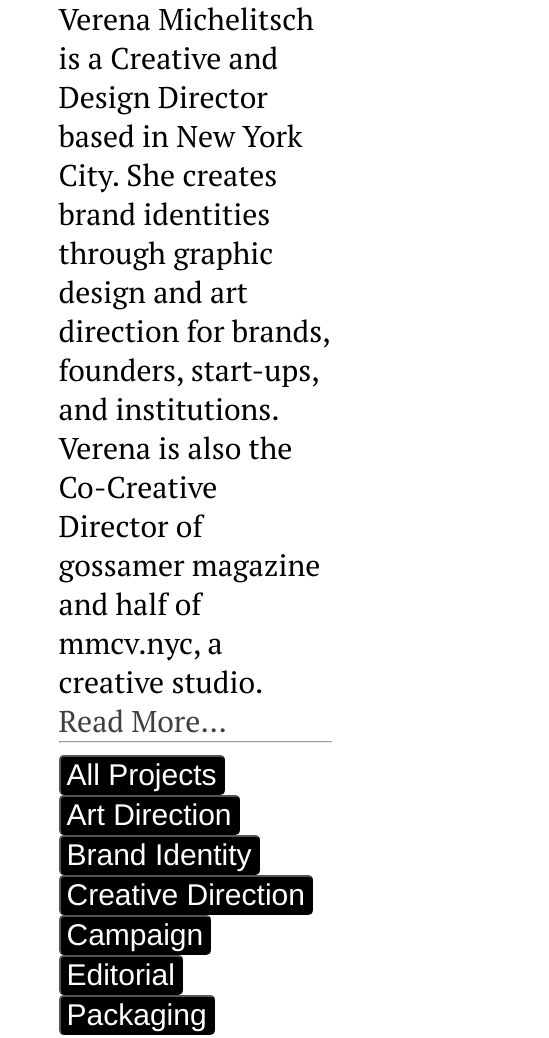
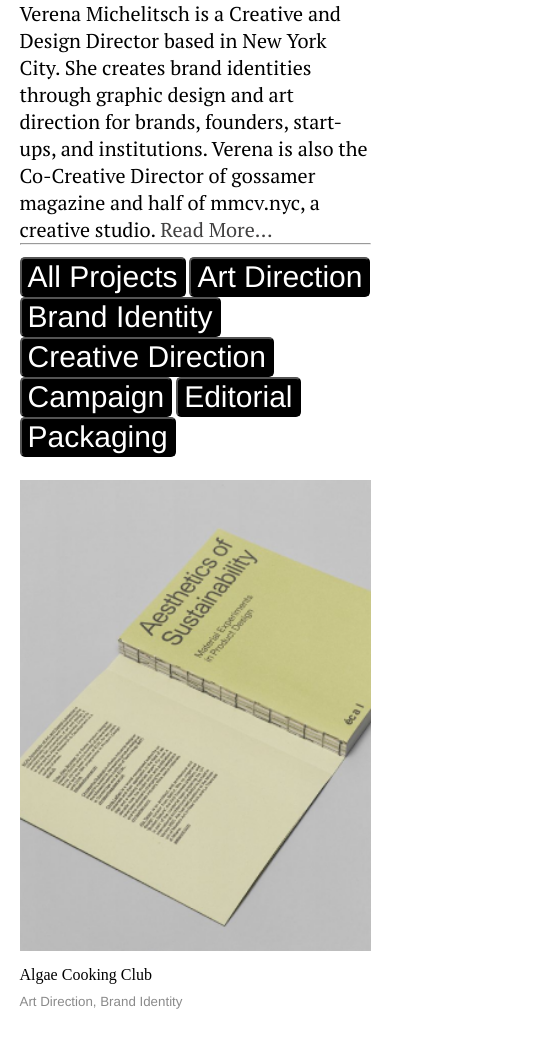
Before and after one commit to Olena-Olkhovyk/Bahtimetest, a plain HTML site: page index.html in a window 390 px wide. Shown: the top 1038 px of the page, 549 px wide, since content can reach past the window. Drawn offline with Linux system fonts and the light colour scheme.

Commit message:
style: Make paragraph responsive

```diff
--- a/style.css
+++ b/style.css
@@ -24,11 +24,35 @@ body {
   margin: auto;
 }
 
+@media screen and (max-width: 1035px) {
+  .wrapper {
+    max-width: 80%;
+  }
+}
+
+@media screen and (max-width: 835px) {
+  .wrapper {
+    max-width: 90%;
+  }
+}
+
 /* main text */
 .main-text__paragraph {
   font-size: 30px;
-  line-height: 39px;
+  /* line-height: 39px; */
   font-family: "PTSerif";
+}
+
+@media screen and (max-width: 1400px) {
+  .main-text__paragraph {
+    font-size: 25px;
+  }
+}
+
+@media screen and (max-width: 772px) {
+  .main-text__paragraph {
+    font-size: 20px;
+  }
 }
 
 .main-text__link {
```
